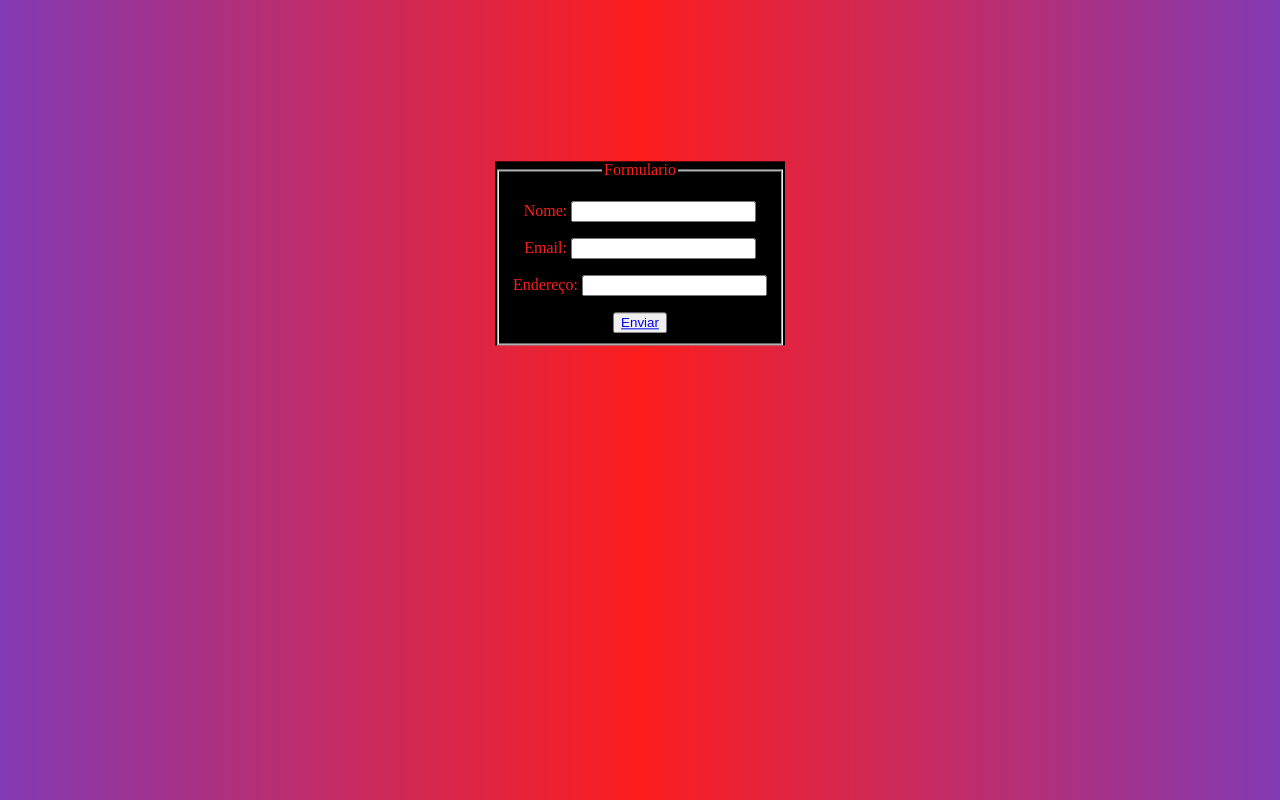
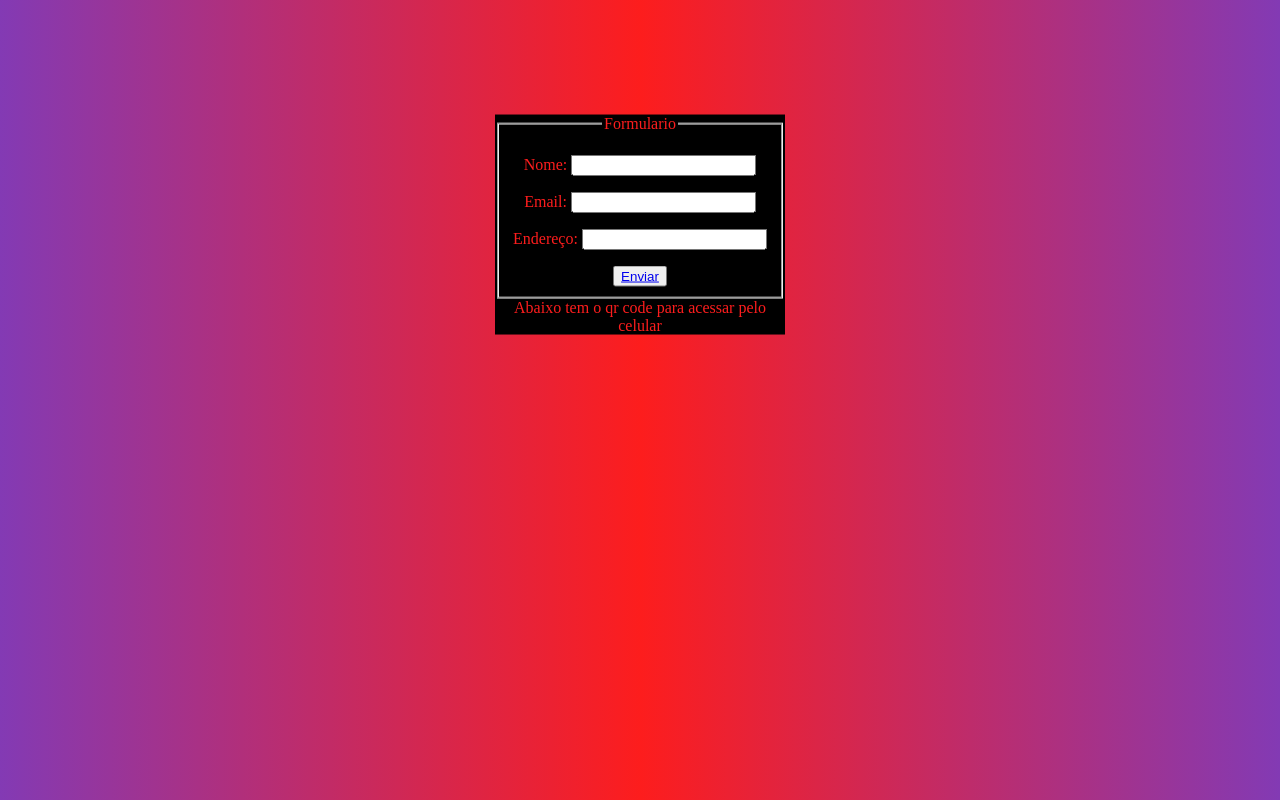
Before and after one commit to Lczin-fx7/Sergio_lavor, a plain HTML site: page index.html in a window 1280 px wide. Drawn offline with Linux system fonts and the light colour scheme.

Commit message:
aqui coloquei o texto para colocar o qr code

```diff
--- a/index.html
+++ b/index.html
@@ -21,6 +21,8 @@
         <button><a href="./segunda.html">Enviar</a></button>
     </fieldset>
     </form>
+    Abaixo tem o qr code para acessar pelo celular
+
 </div>
 </body>
 </html>
```
